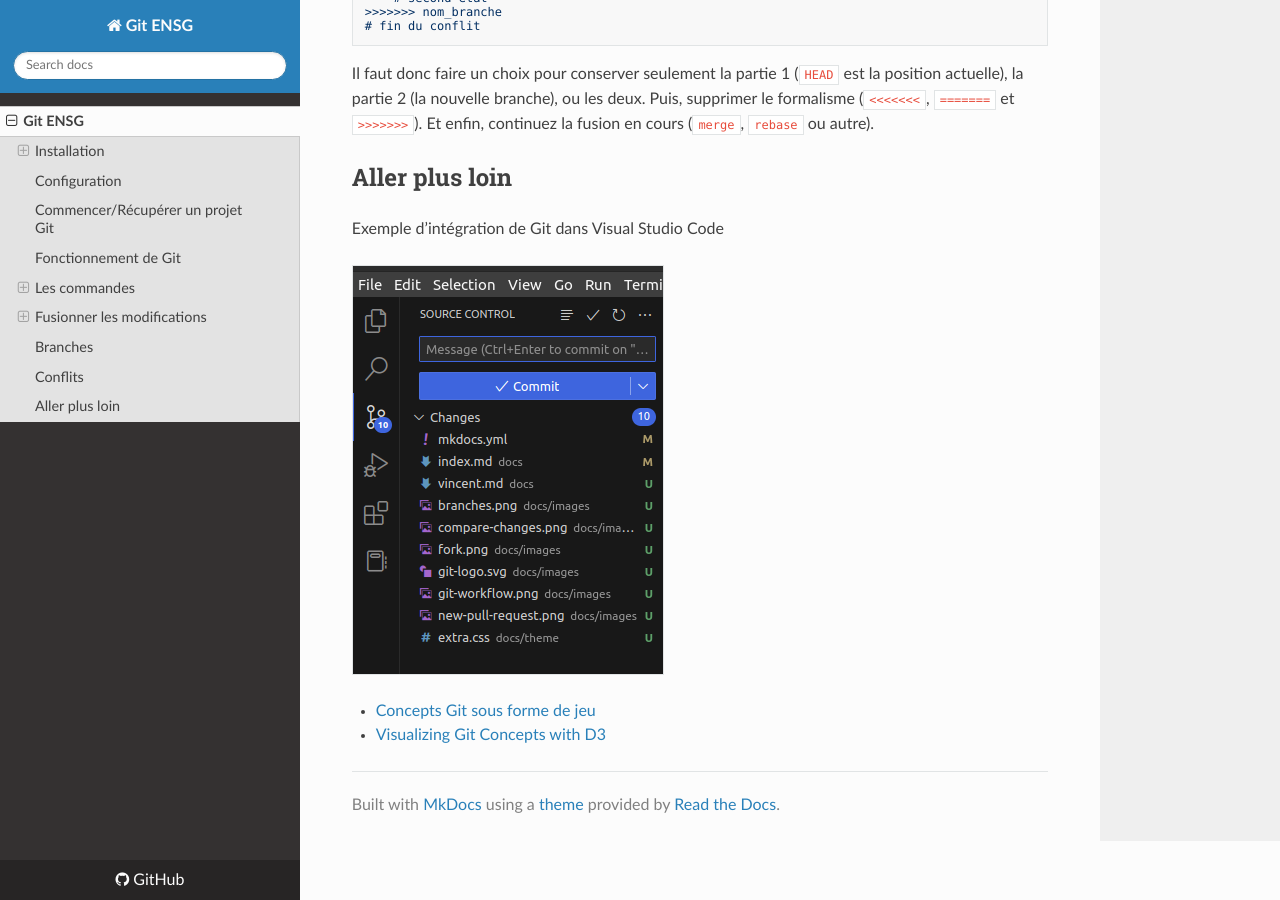
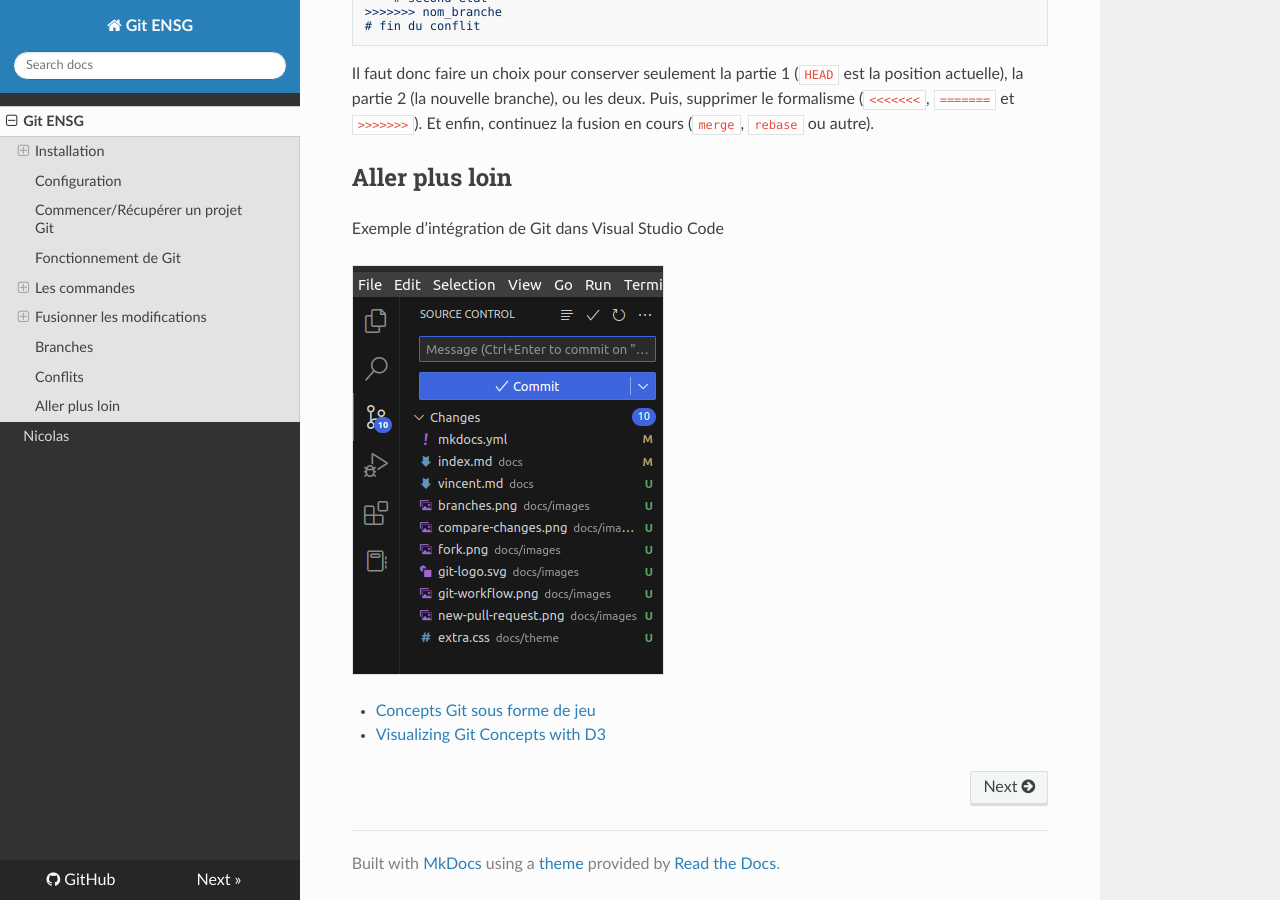
Before and after one commit to iamvdo/git-ensg, an MkDocs documentation site: the page built from docs/index.md, in a window 1280 px wide and 900 px high, scrolled down 8836 px. Built offline with MkDocs 1.6.1, drawn with Linux system fonts in a browser that asks for light colours; nearby versions of some CDN libraries.

Commit message:
Ajout page navigation Nicolas

```diff
--- a/mkdocs.yml
+++ b/mkdocs.yml
@@ -4,6 +4,7 @@ repo_url: https://github.com/iamvdo/git-ensg/
 edit_uri: 'blob/main/docs/'
 nav:
     - Git ENSG: index.md
+    - Nicolas: nicolas.md
 theme:
     name: readthedocs
 extra_css:
```
